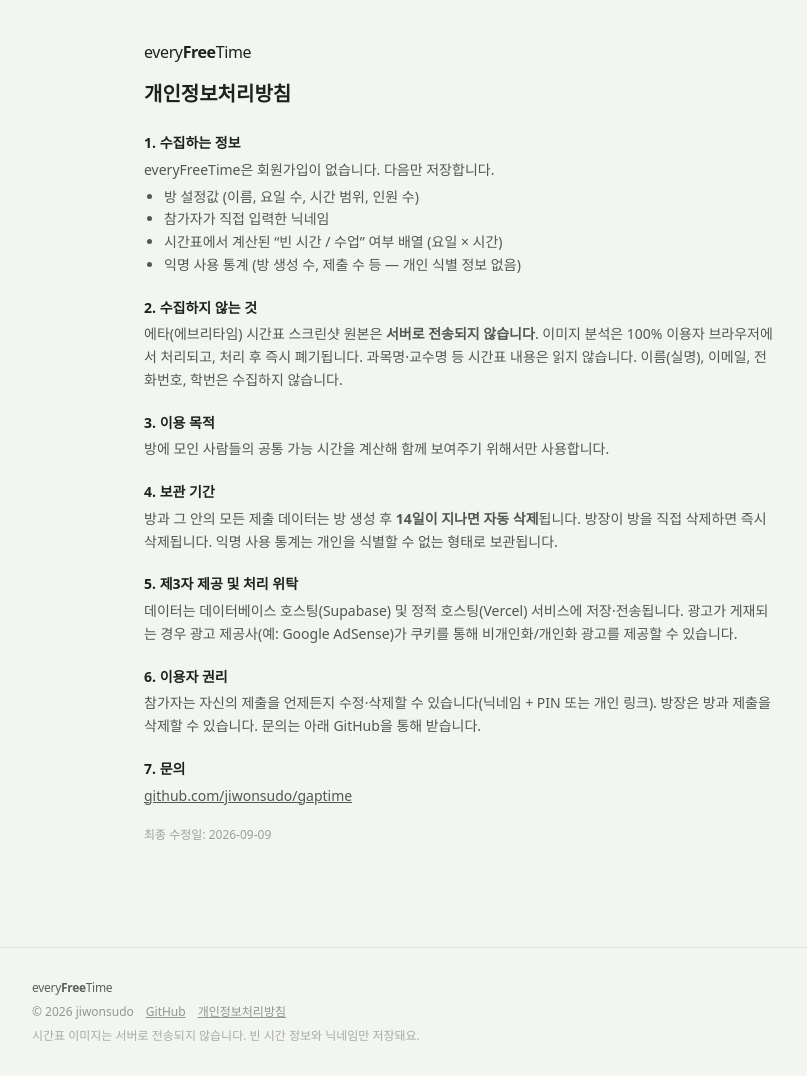
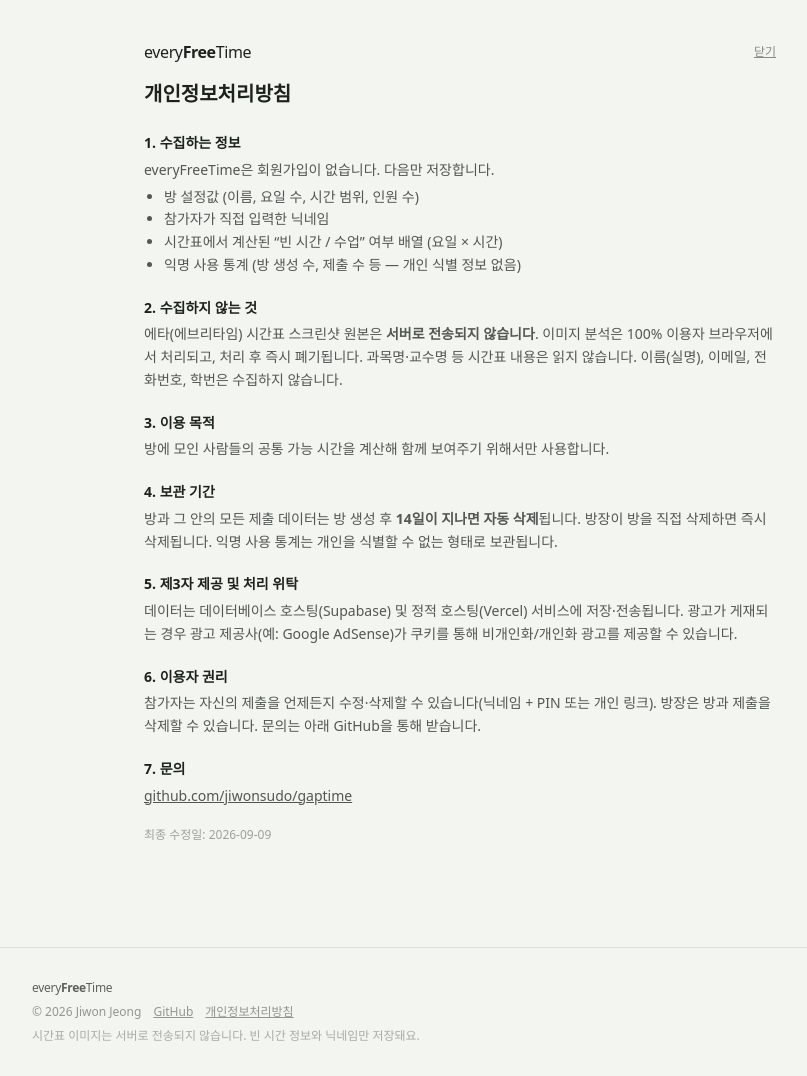
Before and after one commit to jiwonsudo/gaptime, a React (Vite) app: page /privacy in a window 1280 px wide. Shown: the whole page, without its empty margins (180-987 px from the left). Built offline with nearby package versions, Linux system fonts and the light colour scheme; no server answers; a web font is replaced by a local one.

Commit message:
개인정보처리방침 페이지에 닫기 버튼 추가
Co-Authored-By: Claude Sonnet 5 <noreply@anthropic.com>

```diff
--- a/src/components/Footer.tsx
+++ b/src/components/Footer.tsx
@@ -11,7 +11,7 @@ export default function Footer() {
           every<span className="font-bold">Free</span>Time
         </div>
         <div className="flex flex-wrap items-center gap-x-3 gap-y-1">
-          <span>© {YEAR} jiwonsudo</span>
+          <span>© {YEAR} Jiwon Jeong</span>
           <a href={GITHUB} target="_blank" rel="noreferrer" className="underline hover:text-ink/70">
             GitHub
           </a>
--- a/src/components/PrivacyPolicy.tsx
+++ b/src/components/PrivacyPolicy.tsx
@@ -1,12 +1,22 @@
+import { useNavigate } from 'react-router-dom';
 import Logo from './Logo';
 import Footer from './Footer';
 
 export default function PrivacyPolicy() {
+  const navigate = useNavigate();
   return (
     <>
       <div className="mx-auto max-w-2xl px-5 py-10">
-        <Logo className="text-base" />
-        <h1 className="mb-6 mt-4 text-xl font-extrabold">개인정보처리방침</h1>
+        <div className="mb-4 flex items-center justify-between">
+          <Logo className="text-base" />
+          <button
+            className="text-xs text-ink/50 underline hover:text-ink/80"
+            onClick={() => (window.history.length > 1 ? navigate(-1) : navigate('/'))}
+          >
+            닫기
+          </button>
+        </div>
+        <h1 className="mb-6 text-xl font-extrabold">개인정보처리방침</h1>
 
         <div className="flex flex-col gap-5 text-sm leading-relaxed text-ink/75">
           <section>
```
